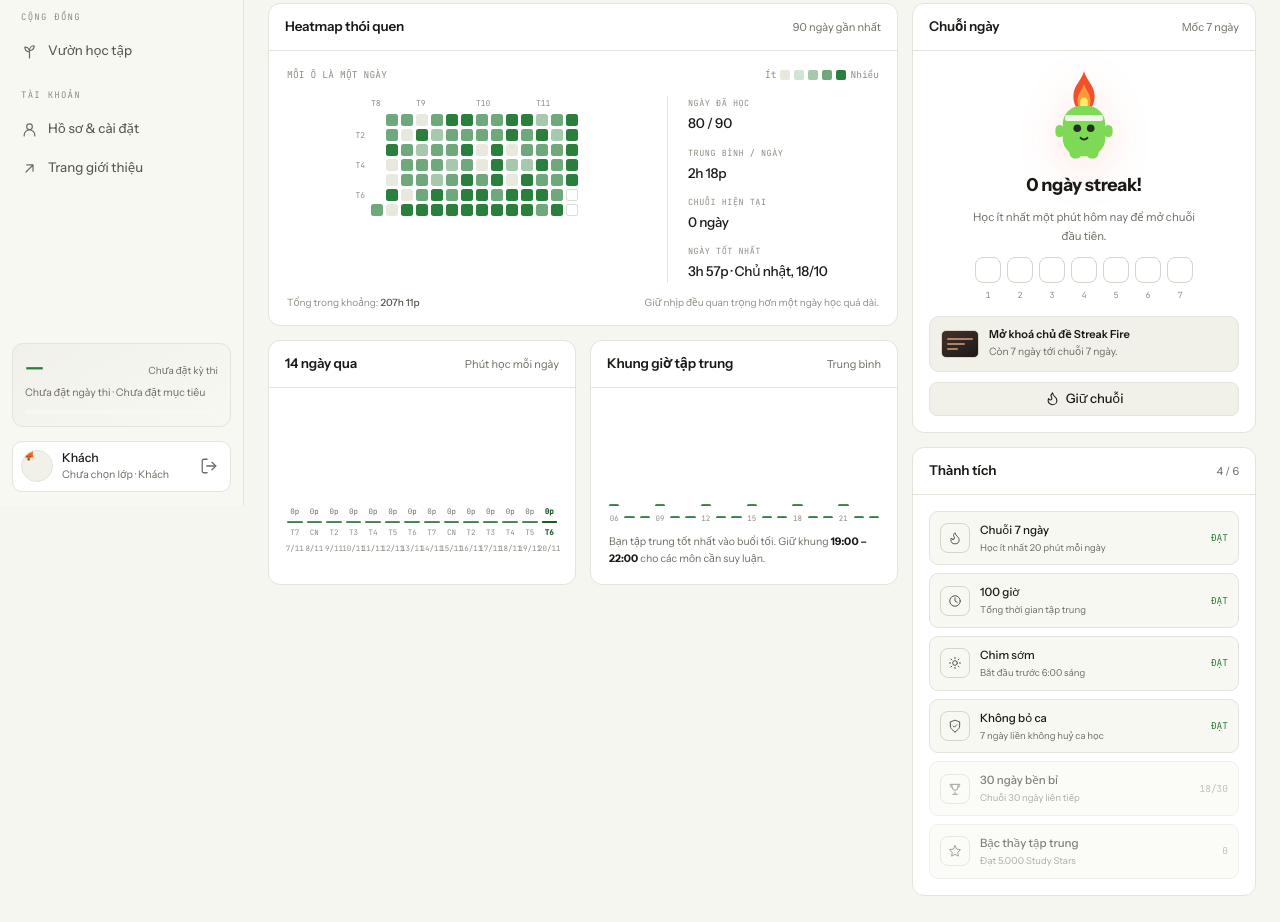
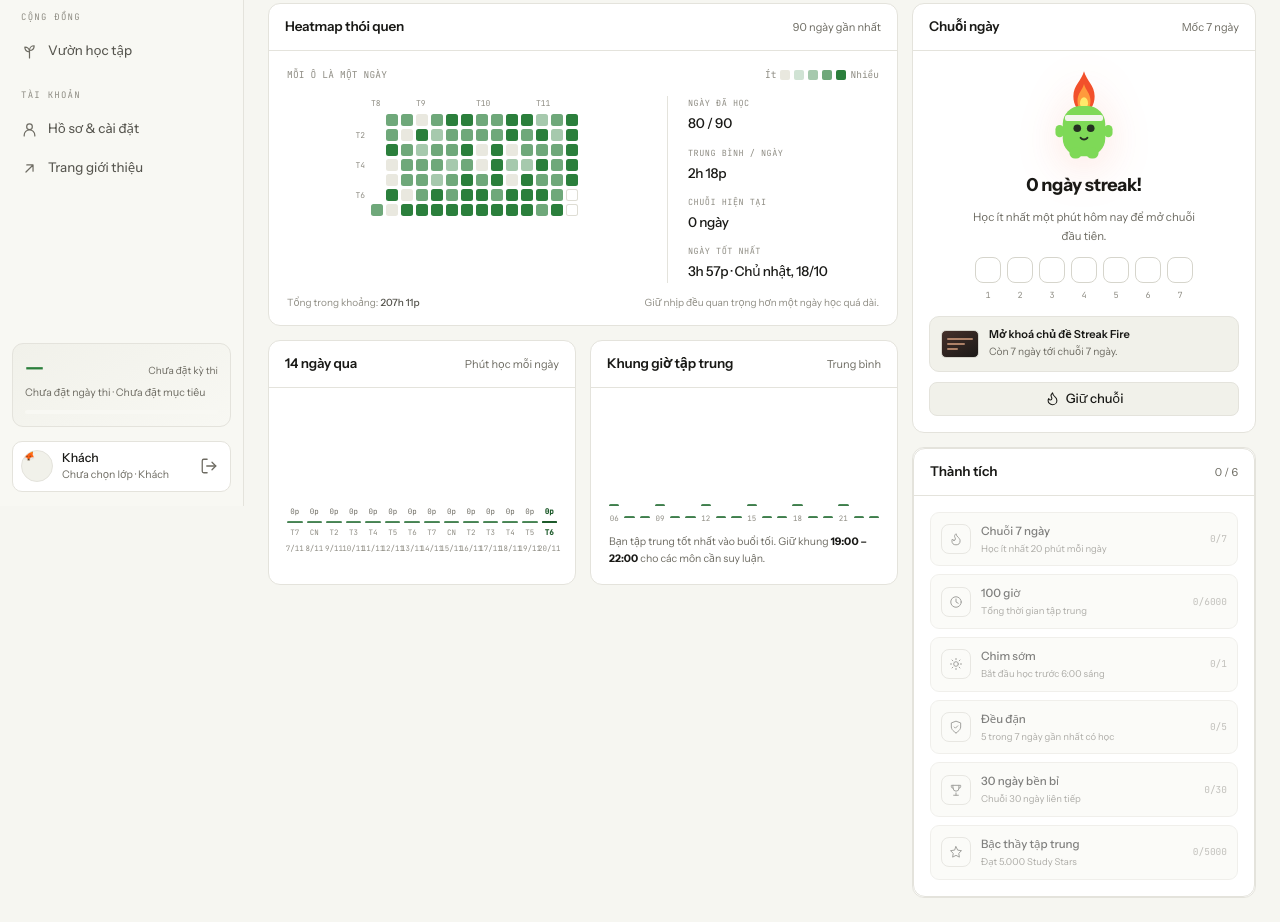
Before and after one commit to Thanhdo2110/studywithme, a website: page stats.html in a window 1280 px wide. Shown: the part 294-1216 px from the top of the page. Drawn offline with nearby package versions, Linux system fonts and the light colour scheme.

Commit message:
fix(stats): panel Thành tích tính thật từ dữ liệu (streak/tổng phút/giờ sớm/độ đều/Sao) — trước đây là HTML cứng số ảo; bump v=10

```diff
--- a/assets/js/stats.js
+++ b/assets/js/stats.js
@@ -242,6 +242,55 @@
     });
   }
 
+  /* Thành tích tính từ dữ liệu thật: streak, tổng phút (daily), giờ bắt đầu
+     sớm (hours), độ đều (7 ngày gần nhất), Sao (profile.stars). */
+  function renderAchievements() {
+    const list = document.getElementById("achList");
+    if (!list) return;
+    const daily = Store.state.daily || {};
+    const hours = Array.isArray(Store.state.hours) ? Store.state.hours : [];
+    const streak = Math.max(0, Number(Store.state.profile.streak) || 0);
+    const stars = Math.max(0, Number(Store.state.profile.stars) || 0);
+
+    const totalMinutes = Object.values(daily).reduce((a, v) => a + Math.max(0, Number(v) || 0), 0);
+
+    let early = 0;
+    for (let h = 0; h < 6; h++) early += Math.max(0, Number(hours[h]) || 0);
+
+    let last7 = 0;
+    for (let i = 0; i < 7; i++) {
+      const key = D.iso(D.addDays(new Date(), -i));
+      if ((Number(daily[key]) || 0) >= 20) last7 += 1;
+    }
+
+    const defs = [
+      { ico: "flame", name: "Chuỗi 7 ngày", desc: "Học ít nhất 20 phút mỗi ngày", need: 7, have: streak, unit: "ngày" },
+      { ico: "clock", name: "100 giờ", desc: "Tổng thời gian tập trung", need: 6000, have: totalMinutes, unit: "phút" },
+      { ico: "sun", name: "Chim sớm", desc: "Bắt đầu học trước 6:00 sáng", need: 1, have: early > 0 ? 1 : 0, unit: "" },
+      { ico: "shield", name: "Đều đặn", desc: "5 trong 7 ngày gần nhất có học", need: 5, have: last7, unit: "ngày" },
+      { ico: "trophy", name: "30 ngày bền bỉ", desc: "Chuỗi 30 ngày liên tiếp", need: 30, have: streak, unit: "ngày" },
+      { ico: "star", name: "Bậc thầy tập trung", desc: "Đạt 5.000 Study Stars", need: 5000, have: stars, unit: "★" },
+    ];
+
+    let done = 0;
+    list.innerHTML = defs
+      .map((a) => {
+        const pass = a.have >= a.need;
+        if (pass) done += 1;
+        const status = pass ? "ĐẠT" : `${Math.min(a.have, a.need)}/${a.need}`;
+        return `<div class="achievement${pass ? "" : " locked"}">
+          <span class="ach-ico" data-icon="${a.ico}"></span>
+          <div><b>${a.name}</b><span>${a.desc}</span></div>
+          <span class="status">${status}</span>
+        </div>`;
+      })
+      .join("");
+
+    const hint = document.getElementById("achHint");
+    if (hint) hint.textContent = `${done} / ${defs.length}`;
+    if (window.UI.hydrateIcons) window.UI.hydrateIcons(list);
+  }
+
   function renderStreakCard() {
     const wrap = document.getElementById("streakWidget");
     if (wrap) wrap.innerHTML = streakCard(Store.state.profile.streak);
@@ -249,6 +298,7 @@
 
   document.addEventListener("DOMContentLoaded", () => {
     renderStreakCard();
+    renderAchievements();
     renderHeatmap();
     renderHourChart();
     initTooltip();
--- a/stats.html
+++ b/stats.html
@@ -22,8 +22,8 @@
       }
     })();
   </script>
-  <link rel="stylesheet" href="assets/css/base.css?v=9">
-  <link rel="stylesheet" href="assets/css/app.css?v=9">
+  <link rel="stylesheet" href="assets/css/base.css?v=10">
+  <link rel="stylesheet" href="assets/css/app.css?v=10">
 </head>
 <body class="app-body-page" data-page="stats">
   <div class="app">
@@ -126,40 +126,10 @@
             </section>
 
             <section class="panel">
-              <div class="panel-head"><h2>Thành tích</h2><span class="hint">4 / 6</span></div>
+              <section class="panel">
+              <div class="panel-head"><h2>Thành tích</h2><span class="hint" id="achHint">0 / 6</span></div>
               <div class="panel-body">
-                <div class="achievements">
-                  <div class="achievement">
-                    <span class="ach-ico" data-icon="flame"></span>
-                    <div><b>Chuỗi 7 ngày</b><span>Học ít nhất 20 phút mỗi ngày</span></div>
-                    <span class="status">ĐẠT</span>
-                  </div>
-                  <div class="achievement">
-                    <span class="ach-ico" data-icon="clock"></span>
-                    <div><b>100 giờ</b><span>Tổng thời gian tập trung</span></div>
-                    <span class="status">ĐẠT</span>
-                  </div>
-                  <div class="achievement">
-                    <span class="ach-ico" data-icon="sun"></span>
-                    <div><b>Chim sớm</b><span>Bắt đầu trước 6:00 sáng</span></div>
-                    <span class="status">ĐẠT</span>
-                  </div>
-                  <div class="achievement">
-                    <span class="ach-ico" data-icon="shield"></span>
-                    <div><b>Không bỏ ca</b><span>7 ngày liền không huỷ ca học</span></div>
-                    <span class="status">ĐẠT</span>
-                  </div>
-                  <div class="achievement locked">
-                    <span class="ach-ico" data-icon="trophy"></span>
-                    <div><b>30 ngày bền bỉ</b><span>Chuỗi 30 ngày liên tiếp</span></div>
-                    <span class="status">18/30</span>
-                  </div>
-                  <div class="achievement locked">
-                    <span class="ach-ico" data-icon="star"></span>
-                    <div><b>Bậc thầy tập trung</b><span>Đạt 5.000 Study Stars</span></div>
-                    <span class="status">0</span>
-                  </div>
-                </div>
+                <div class="achievements" id="achList"></div>
               </div>
             </section>
           </aside>
@@ -171,9 +141,9 @@
   <div class="heat-tooltip" id="heatTooltip"></div>
 
   <script src="/api/bootstrap.js"></script>
-  <script src="assets/js/data.js?v=9" defer></script>
-  <script src="assets/js/ui.js?v=9" defer></script>
-  <script src="assets/js/shell.js?v=9" defer></script>
-  <script src="assets/js/stats.js?v=9" defer></script>
+  <script src="assets/js/data.js?v=10" defer></script>
+  <script src="assets/js/ui.js?v=10" defer></script>
+  <script src="assets/js/shell.js?v=10" defer></script>
+  <script src="assets/js/stats.js?v=10" defer></script>
 </body>
 </html>
```
Also changed, not shown: dashboard.html (+6 -6 lines), index.html (+5 -5 lines), myroom.html (+6 -6 lines), planner.html (+6 -6 lines), profile.html (+7 -7 lines), room.html (+10 -10 lines).
